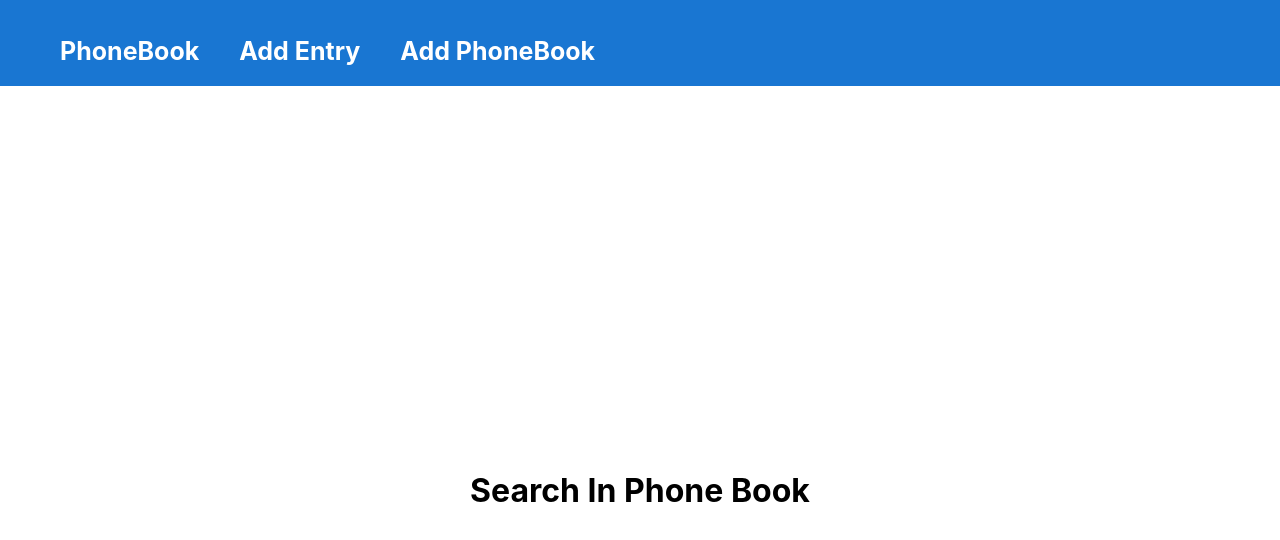
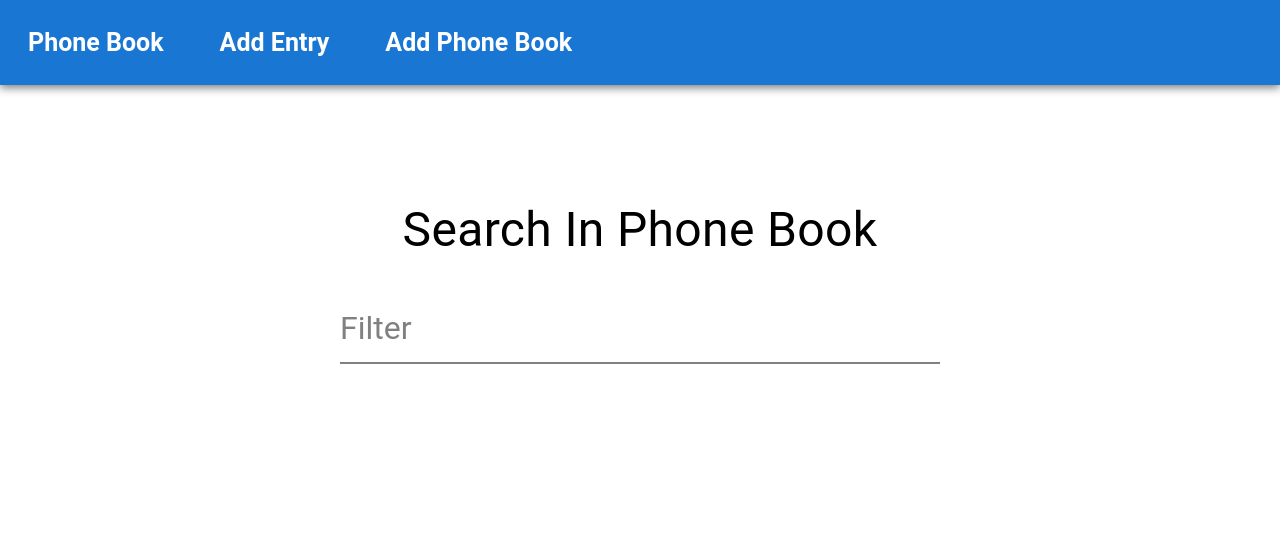
Before and after one commit to leathumbiran02/eBlocks_Internship, a React (Create React App) app in the folder phone-book-app/: page / in a window 1280 px wide. Shown: the top 540 px of the page. Built offline with nearby package versions, Linux system fonts and the light colour scheme.

Commit message:
Added textboxes and animations
-Added the textboxes for each of the pages.
-Added the animation to make the bottom border black on hover.
-Added the animation to make the bottom border and the label blue on-click.

```diff
--- a/phone-book-app/src/App.css
+++ b/phone-book-app/src/App.css
@@ -1,3 +1,10 @@
+*{
+  margin:0;
+  padding:0;
+  box-sizing: border-box;
+  font-family: Roboto, Helvetica, Arial, sans-serif;
+}
+
 body{
   margin-top: 100px; /* Specifying where the body will start on the page: */
   background-color:rgb(255, 255, 255); /* Background colour of the body is set to white: */
@@ -13,6 +20,7 @@ header{
   align-items: center;
   justify-content: space-between;
   z-index: 1000;
+  filter: drop-shadow(0px 3px 4px rgba(0, 0, 0, 0.5));
 }
 
 header .navbar ul{
@@ -26,7 +34,7 @@ header .navbar ul li{
 
 header .navbar ul li a{
   font-size: 25px;
-  padding:20px;
+  padding:28px;
   color: #ffffff; /* Colour of the navbar headings are set to white: */
   display: block;
   font-weight: bolder;
@@ -37,5 +45,91 @@ header .navbar ul li a{
   height: calc(100vh - 18.5px);
   display: flex;
   justify-content: center;
-  align-items: center;
 }
+
+.field-group{
+  margin-top: 30px;
+  width: 600px;
+  position: relative;
+  padding-top: 15px;
+}
+
+.input-field{
+  width:100%;
+  outline: 0;
+  border: 0;
+  border-bottom: 2px solid grey; /* The bottom border is set to lightgrey by default: */
+  padding: 10px 0;
+  background: transparent;
+  font-size: 2em;
+  color: black;
+  transition: 0.3s ease;
+}
+
+.input-field:hover{
+  border-bottom: 3px solid black; /* On hover, change the bottom border to black: */
+}
+
+.input-label{
+  display:block;
+  position: absolute;
+  top:0;
+  font-size: 1em;
+  color: gray;
+  text-transform:none;
+  transition: 0.3s ease;
+}
+
+.input-field::placeholder{
+  color: transparent;
+}
+
+.input-field:placeholder-shown ~ .input-label{
+  font-size:2em;
+  top:20px;
+}
+
+.input-field:focus{
+  border-image: linear-gradient(to right, rgb(25,118,210), rgb(108, 182, 255));
+  border-image-slice: 1;
+}
+
+.input-field:focus ~ .input-label{
+  display:block;
+  position: absolute;
+  top: 0;
+  font-size:1em;
+  color: rgb(25, 118, 210);
+}
+
+h1{
+  font-weight: 400;
+  font-size: 3rem;
+  line-height: 1.235;
+  letter-spacing: 0.00735em;
+}
+
+.center-headings{
+  text-align: center;
+}
+
+.save-button{
+  margin-top:20px;
+  padding: 10px 20px;
+  font-size: 20px;
+  text-transform: uppercase;
+  border-radius: 5px;
+  background-color: rgb(25, 118, 210);
+  color: white;
+}
+
+.cancel-button{
+  margin-top:20px;
+  padding: 10px 20px;
+  font-size: 20px;
+  text-transform: uppercase;
+  border-radius: 5px;
+  background-color: rgb(211,47,47);
+  color: white;
+  text-decoration: none; /* Used to hide the line under the word cancel: */
+}
--- a/phone-book-app/src/Navbar.js
+++ b/phone-book-app/src/Navbar.js
@@ -2,9 +2,9 @@ export default function Navbar(){
     return (
     <nav class="navbar">
         <ul>
-            <li><a href="/">PhoneBook</a></li> {/* First Page: SearchPhoneBook */}
+            <li><a href="/">Phone Book</a></li> {/* First Page: SearchPhoneBook */}
             <li><a href="/AddPhoneBookEntry">Add Entry</a></li> {/* Second Page: AddPhoneBookEntry */}
-            <li><a href="/AddPhoneBook">Add PhoneBook</a></li> {/* Third Page: AddPhoneBook */}
+            <li><a href="/AddPhoneBook">Add Phone Book</a></li> {/* Third Page: AddPhoneBook */}
         </ul>
     </nav>
     );
--- a/phone-book-app/src/pages/AddPhoneBook.js
+++ b/phone-book-app/src/pages/AddPhoneBook.js
@@ -1,5 +1,6 @@
 
 function AddPhoneBook(){
+
     /* Function of this page:
 
         -Insert the phone book name into the phone_books table:
@@ -8,7 +9,23 @@ function AddPhoneBook(){
 
     */
     return(
-        <h1>Add New Phone Book</h1> /* Heading of the page: */
+        <div>
+            <div class="spacing" style={{ marginTop:'100px' }}></div> {/* Added a div to push the content down on the page:  */}
+
+            <div class="center-headings">
+                <h1>Add New Phone Book</h1> {/* Heading of the page: */}
+            </div>
+
+                <div class="field-group">
+                    <form>
+                        <input type="text" name="phone_book_name" id="phone_book_name" class="input-field" placeholder="Phone Book Name" autocomplete="off"></input> {/* Input field for phone book name: */}
+                        <label for="phone_book_name" class="input-label">Phone Book Name</label>
+                        <input type="submit" name="submit" value="save" class="save-button"></input>
+                    </form>
+
+                   <a href="/" class="cancel-button">cancel</a>
+                </div>
+        </div>
     );
 }
 
--- a/phone-book-app/src/pages/AddPhoneBookEntry.js
+++ b/phone-book-app/src/pages/AddPhoneBookEntry.js
@@ -9,7 +9,22 @@ function AddPhoneBookEntry(){
 
     */
     return(
-        <h1>Add New Entry</h1> /* Heading of the page: */
+        <div>
+            <div class="spacing" style={{ marginTop:'100px' }}></div> {/* Added a div to push the content down on the page:  */}
+
+            <div class="center-headings">
+            <h1>Add New Entry</h1> {/* Heading of the page: */}
+            </div>
+
+            <div class="field-group">
+                <input type="text" name="name" id="name" class="input-field" placeholder="Name" autocomplete="off"></input> {/* Input field for a person's name: */}
+                <label for="name" class="input-label">Name</label>
+            </div>
+            <div class="field-group">
+                <input type="text" name="number" id="number" class="input-field" placeholder="number" autocomplete="off"></input> {/* Input field for a person's phone number: */}
+                <label for="number" class="input-label">Number</label>
+            </div>
+        </div>
     );
 }
 
--- a/phone-book-app/src/pages/SearchPhone.js
+++ b/phone-book-app/src/pages/SearchPhone.js
@@ -10,7 +10,16 @@ export default function SearchPhone(){
     */
     return(
         <div>
+            <div class="spacing" style={{ marginTop:'100px' }}></div> {/* Added a div to push the content down on the page:  */}
+
+            <div class="center-headings">
             <h1>Search In Phone Book</h1> {/* Heading of the page: */}
+            </div>
+
+            <div class="field-group">
+                <input type="text" name="filter" id="filter" class="input-field" placeholder="Filter" autocomplete="off"></input> {/* Input field for entering a value to filter by: */}
+                <label for="filer" class="input-label">Filter</label>
+            </div>
         </div>
 
     );
```
Also changed, not shown: phone-book-app/src/App.js (line endings or trailing spaces).
